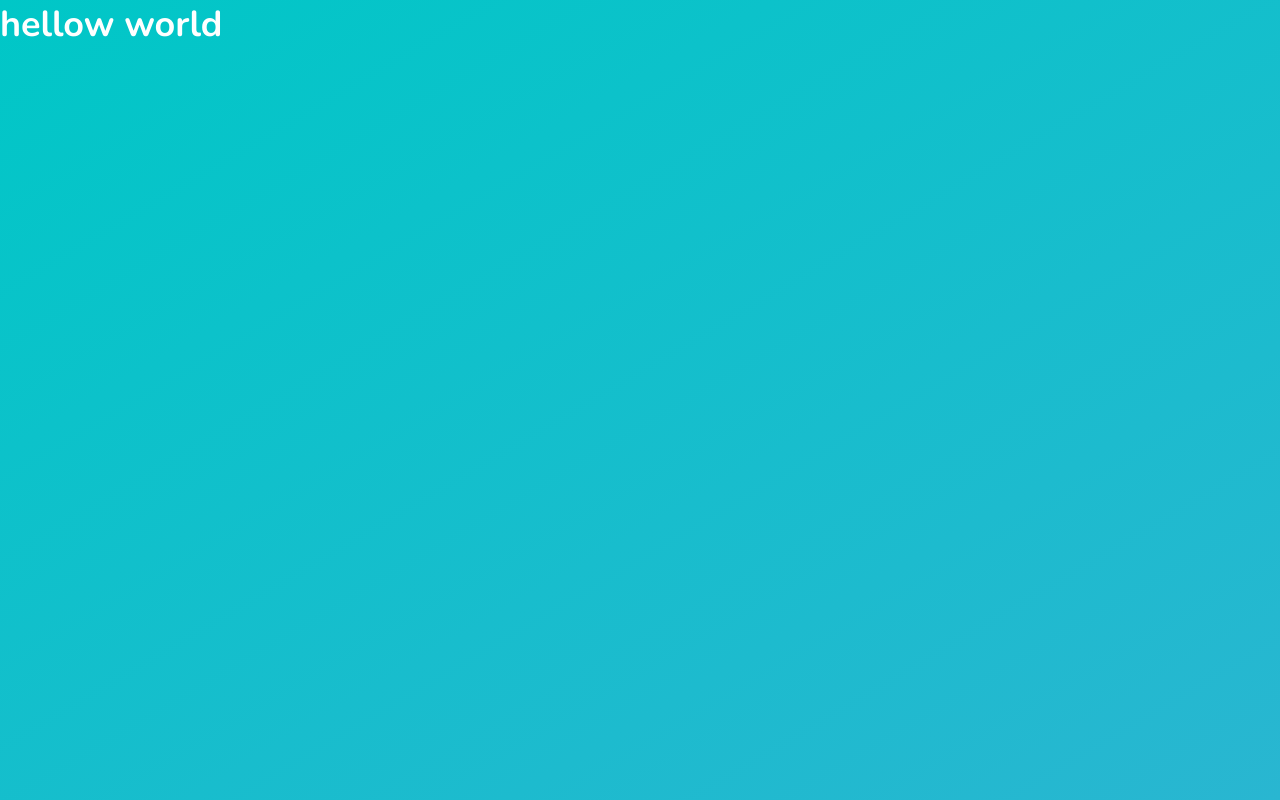
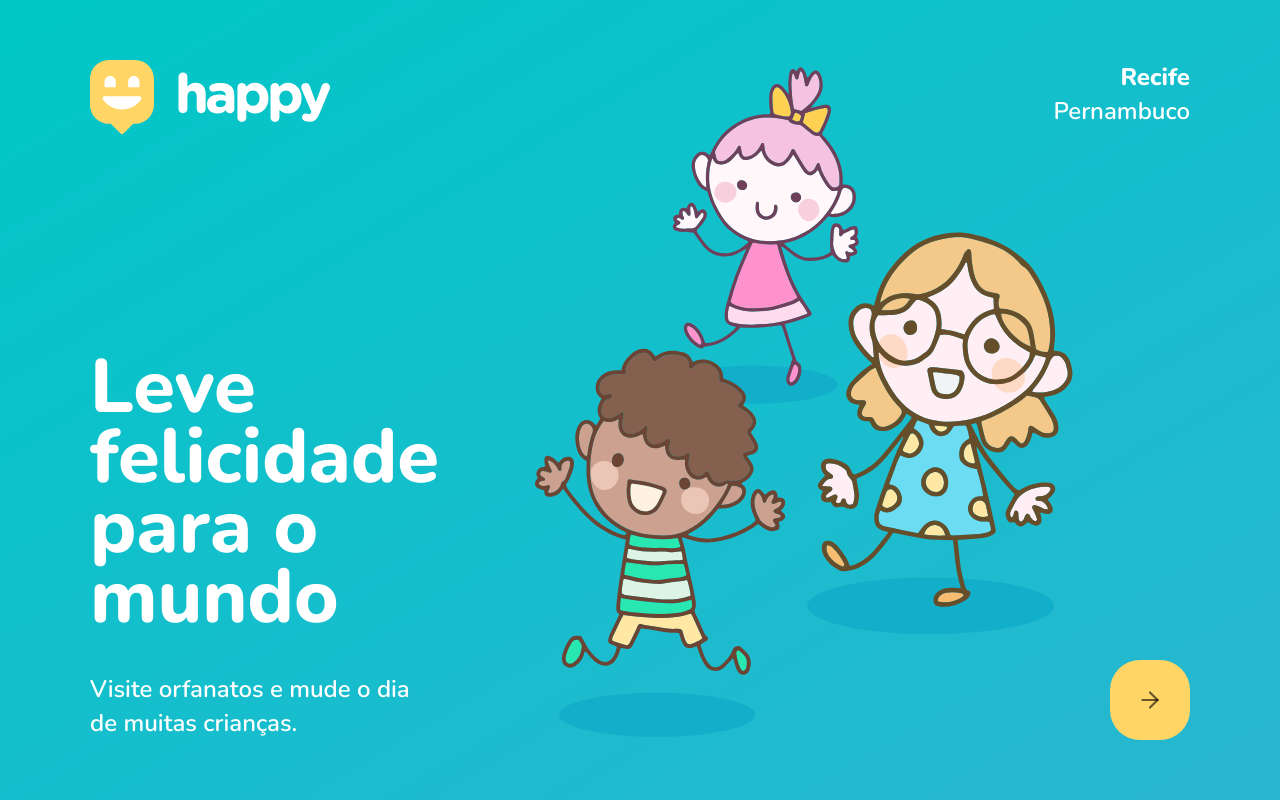
Before and after one commit to russo97/Happy, a React (Create React App) app in the folder web/: page / in a window 1280 px wide. Built offline with nearby package versions, Linux system fonts and the light colour scheme.

Commit message:
feat: finalizada estrutura e estilização da landing

```diff
--- /dev/null
+++ b/package.json
@@ -0,0 +1,5 @@
+{
+  "dependencies": {
+    "react-icons": "^3.11.0"
+  }
+}
--- a/web/src/App.tsx
+++ b/web/src/App.tsx
@@ -1,12 +1,32 @@
 import React from 'react';
+import { FiArrowRight } from 'react-icons/fi';
 
 import './styles/global.css';
 import './styles/pages/landing.css';
 
+import logoImg from './images/logo.svg';
+
 function App() {
   return (
     <div id="page-landing">
-      <h1>hellow world</h1>
+      <div className="content-wrapper">
+        <img src={logoImg} alt="Happy"/>
+
+        <main>
+          <h1>Leve felicidade para o mundo</h1>
+
+          <p>Visite orfanatos e mude o dia de muitas crianças.</p>
+        </main>
+
+        <div className="location">
+          <strong>Recife</strong>
+          <span>Pernambuco</span>
+        </div>
+
+        <a href="#" className="enter-app">
+          <FiArrowRight size={26} color="rgba(0, 0, 0, .6)" />
+        </a>
+      </div>
     </div>
   );
 }
--- a/web/src/styles/pages/landing.css
+++ b/web/src/styles/pages/landing.css
@@ -2,4 +2,80 @@
     width: 100vw;
     height: 100vh;
     background: linear-gradient(329.54deg, #29B6D1 0%, #00C7C7 100%);
+
+    display: flex;
+    align-items: center;
+    justify-content: center;
 }
+
+#page-landing .content-wrapper {
+    width: 100%;
+    max-width: 1100px;
+
+    height: 100%;
+    max-height: 680px;
+
+    position: relative;
+
+    display: flex;
+    align-items: flex-start;
+    flex-direction: column;
+    justify-content: space-between;
+
+    background: url('../../images/landing.svg') no-repeat 80% center;
+}
+
+#page-landing .content-wrapper main {
+    max-width: 350px;
+}
+
+#page-landing .content-wrapper main h1 {
+    font-size: 76px;
+    font-weight: 900;
+    line-height: 70px;
+}
+
+#page-landing .content-wrapper main p {
+    margin-top: 40px;
+    font-size: 24px;
+    line-height: 34px;
+}
+
+.content-wrapper .location {
+    position: absolute;
+    right: 0;
+    top: 0;
+
+    font-size: 24px;
+    line-height: 34px;
+
+    display: flex;
+    flex-direction: column;
+
+    text-align: right;
+}
+
+.content-wrapper .location strong {
+    font-weight: 800;
+}
+
+.content-wrapper .enter-app {
+    position: absolute;
+    right: 0;
+    bottom: 0;
+
+    width: 80px;
+    height: 80px;
+    background: #ffd666;
+    border-radius: 30px;
+
+    display: flex;
+    align-items: center;
+    justify-content: center;
+
+    transition: background-color .2s;
+}
+
+.content-wrapper .enter-app:hover {
+    background: #96FEFF;
+}
```
Also changed, not shown: 1 other file (tests, documents, lock files or other folders).
